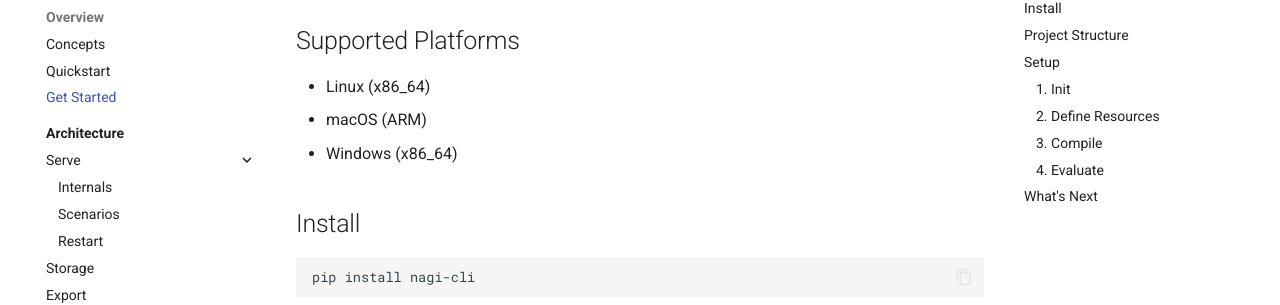
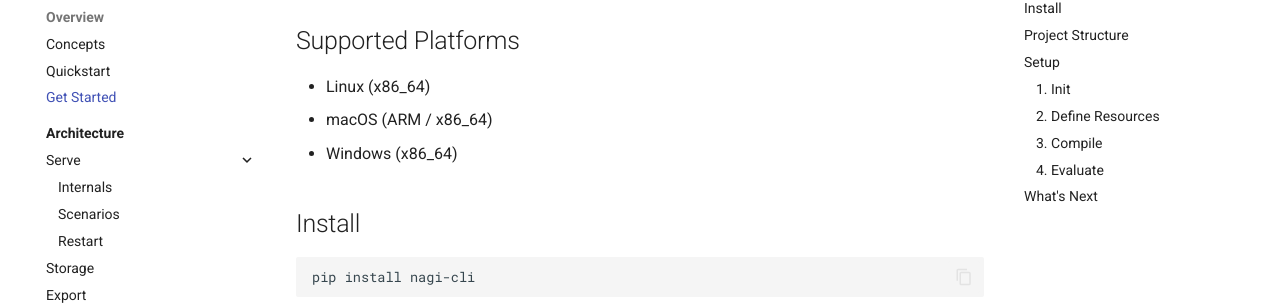
Before and after one commit to nagi-project/nagi, an MkDocs documentation site: the page built from docs/en/overview/get-started.md, in a window 1280 px wide and 900 px high. Shown: the part 157-462 px from the top of the window. Built offline with MkDocs 1.6.1 and Material for MkDocs 9.7.7, drawn with Linux system fonts in a browser that asks for light colours; comment, search, counter and statistics services are not loaded.

Commit message:
Support macOS xx86_64

```diff
--- a/docs/en/overview/get-started.md
+++ b/docs/en/overview/get-started.md
@@ -3,7 +3,7 @@
 ## Supported Platforms
 
 - Linux (x86_64)
-- macOS (ARM)
+- macOS (ARM / x86_64)
 - Windows (x86_64)
 
 ## Install
```
Also changed, not shown: docs/ja/overview/get-started.md (+1 -1 lines).
